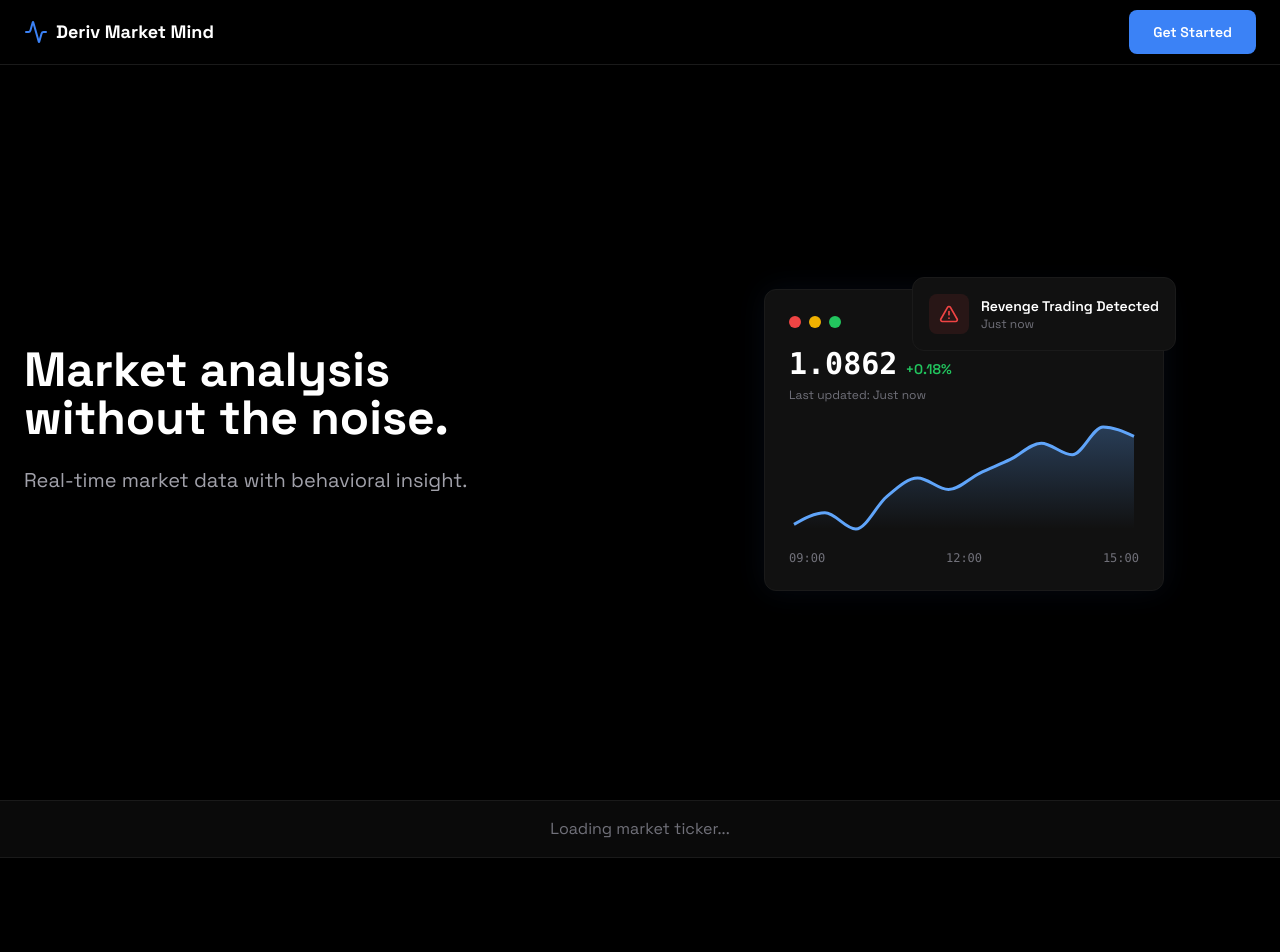
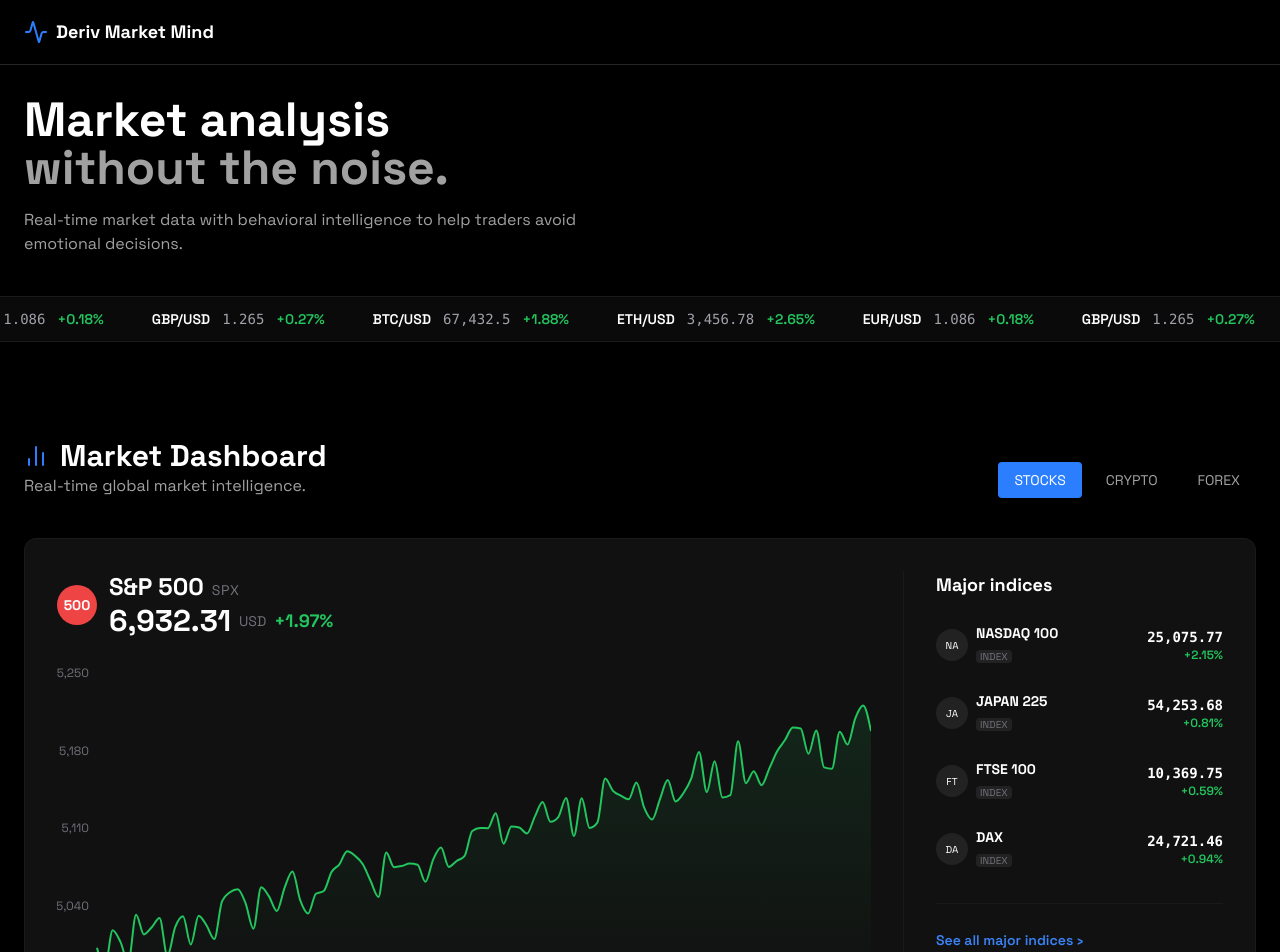
Before and after one commit to Venkat-Kolasani/Deriv-Market-Mind, a Next.js app: page / in a window 1280 px wide. Shown: the top 952 px of the page. Built offline with nearby package versions, Linux system fonts and the light colour scheme.

Commit message:
Refactor market data fetching and UI components

```diff
--- a/src/app/page.tsx
+++ b/src/app/page.tsx
@@ -1,48 +1,48 @@
 'use client';
 
-import { useState, useEffect } from 'react';
-import { motion } from 'framer-motion';
-import { Activity, Sparkles, BarChart2 } from 'lucide-react';
-
+import { useEffect, useState } from 'react';
+import { Activity, BarChart2 } from 'lucide-react';
 import MarketTicker from '@/components/MarketTicker';
-import FeatureCard from '@/components/FeatureCard';
-import DashboardMockup from '@/components/DashboardMockup';
 import MarketSummarySection from '@/components/MarketSummarySection';
 import MarketDataGrid from '@/components/MarketDataGrid';
-import { features } from '@/lib/mockData';
+
+type MarketData = {
+  ticker: any[];
+  summary: any;
+  grid: {
+    stocks: any[];
+    crypto: any[];
+    forex: any[];
+  };
+};
 
 export default function Home() {
-  // ===== UI STATE (SUDAH ADA) =====
+  const [marketData, setMarketData] = useState<MarketData | null>(null);
   const [activeCategory, setActiveCategory] =
     useState<'stocks' | 'crypto' | 'forex'>('stocks');
 
-  // ===== API STATE (TASK KAU) =====
-  const [marketData, setMarketData] = useState<any>(null);
-  const [loading, setLoading] = useState(true);
-  const [error, setError] = useState(false);
-
-  // ===== FETCH DATA DARI API =====
+  // =========================
+  // FETCH DATA FROM API
+  // =========================
   useEffect(() => {
     async function fetchMarketData() {
       try {
-        const res = await fetch('http://localhost:4000/api/market/overview');
+        const res = await fetch('/api/market/overview');
         if (!res.ok) throw new Error('API error');
-
         const data = await res.json();
         setMarketData(data);
-      } catch (err) {
-        console.error(err);
-        setError(true);
-      } finally {
-        setLoading(false);
+      } catch (error) {
+        console.error('Failed to fetch market data:', error);
       }
     }
 
     fetchMarketData();
   }, []);
 
-  // ===== UI BEHAVIOUR =====
-  if (loading) {
+  // =========================
+  // LOADING STATE
+  // =========================
+  if (!marketData) {
     return (
       <div className="min-h-screen flex items-center justify-center bg-black text-white">
         Loading market data...
@@ -50,71 +50,55 @@
     );
   }
 
-  if (error) {
   return (
-      <div className="min-h-screen flex items-center justify-center bg-black text-red-500">
-        Failed to load market data
-      </div>
-    );
-  }
-
-  // ===== MAIN UI (TIDAK DIUBAH) =====
-  return (
-    <main className="min-h-screen bg-[var(--pure-black)]">
-      {/* HEADER */}
-      <header className="fixed top-0 left-0 right-0 z-50 border-b border-[var(--border-dark)] bg-[var(--pure-black)]/90 backdrop-blur-md">
+    <main className="min-h-screen bg-black text-white">
+      {/* ================= HEADER ================= */}
+      <header className="fixed top-0 left-0 right-0 z-50 border-b border-neutral-800 bg-black/80 backdrop-blur">
         <div className="max-w-7xl mx-auto px-6 h-16 flex items-center justify-between">
           <div className="flex items-center gap-2">
-            <Activity className="w-6 h-6 text-[var(--accent-blue)]" />
-            <span className="font-bold text-white text-lg">
-              Deriv Market Mind
-            </span>
+            <Activity className="w-6 h-6 text-blue-500" />
+            <span className="font-bold text-lg">Deriv Market Mind</span>
           </div>
-          <button className="btn-primary text-sm px-5 py-2">
-            Get Started
-          </button>
         </div>
       </header>
 
-      {/* HERO */}
-      <section className="relative min-h-screen flex items-center pt-20">
-        <div className="relative z-10 max-w-7xl mx-auto px-6 py-20 w-full">
-          <div className="grid lg:grid-cols-2 gap-16 items-center">
-            <motion.div>
-              <h1 className="text-5xl font-bold text-white mb-6">
-                Market analysis <br /> without the noise.
+      {/* ================= HERO ================= */}
+      <section className="pt-24 px-6 max-w-7xl mx-auto">
+        <h1 className="text-5xl font-bold mb-4">
+          Market analysis <br />
+          <span className="text-neutral-400">without the noise.</span>
         </h1>
-              <p className="text-xl text-[var(--text-gray)] mb-10">
-                Real-time market data with behavioral insight.
+        <p className="text-neutral-400 max-w-xl mb-10">
+          Real-time market data with behavioral intelligence to help traders
+          avoid emotional decisions.
         </p>
-            </motion.div>
-            <div className="hidden lg:flex justify-center">
-              <DashboardMockup />
-            </div>
-          </div>
-        </div>
       </section>
 
-      {/* MARKET TICKER */}
-      <MarketTicker data={marketData?.tickers} />
+      {/* ================= MARKET TICKER ================= */}
+      <MarketTicker data={marketData.ticker} />
 
-      {/* MARKET DASHBOARD */}
-      <section className="py-24 px-6">
-        <div className="max-w-7xl mx-auto">
-          <div className="flex items-end justify-between mb-12">
-            <h2 className="text-3xl font-bold text-white flex items-center gap-3">
-              <BarChart2 className="w-8 h-8 text-[var(--accent-blue)]" />
+      {/* ================= DASHBOARD ================= */}
+      <section className="py-24 px-6 max-w-7xl mx-auto">
+        <div className="flex items-end justify-between mb-10">
+          <div>
+            <h2 className="text-3xl font-bold flex items-center gap-3">
+              <BarChart2 className="text-blue-500" />
               Market Dashboard
             </h2>
+            <p className="text-neutral-400">
+              Real-time global market intelligence.
+            </p>
+          </div>
+
           <div className="flex gap-2">
-              {['stocks', 'crypto', 'forex'].map((cat) => (
+            {(['stocks', 'crypto', 'forex'] as const).map((cat) => (
               <button
                 key={cat}
-                  onClick={() => setActiveCategory(cat as any)}
-                  className={`px-4 py-2 text-sm border rounded-lg ${
+                onClick={() => setActiveCategory(cat)}
+                className={`px-4 py-2 rounded text-sm ${
                   activeCategory === cat
-                      ? 'text-white border-blue-500'
-                      : 'text-gray-400'
+                    ? 'bg-blue-500 text-white'
+                    : 'text-neutral-400 hover:text-white'
                 }`}
               >
                 {cat.toUpperCase()}
@@ -123,27 +107,15 @@
           </div>
         </div>
 
-          <MarketSummarySection data={marketData?.summary} />
+        {/* SUMMARY */}
+        <MarketSummarySection data={marketData.summary} />
 
+        {/* DATA GRID */}
+        <div className="mt-16">
           <MarketDataGrid
             category={activeCategory}
-            data={marketData?.grid}
+            data={marketData.grid}
           />
-        </div>
-      </section>
-
-      {/* FEATURES */}
-      <section className="py-32 px-6">
-        <div className="max-w-7xl mx-auto grid md:grid-cols-3 gap-8">
-          {features.map((feature, index) => (
-            <FeatureCard
-              key={feature.id}
-              title={feature.title}
-              description={feature.description}
-              icon={feature.icon}
-              delay={index * 0.1}
-            />
-          ))}
         </div>
       </section>
     </main>
```
Lines whose indentation alone changed are shown as unchanged.
